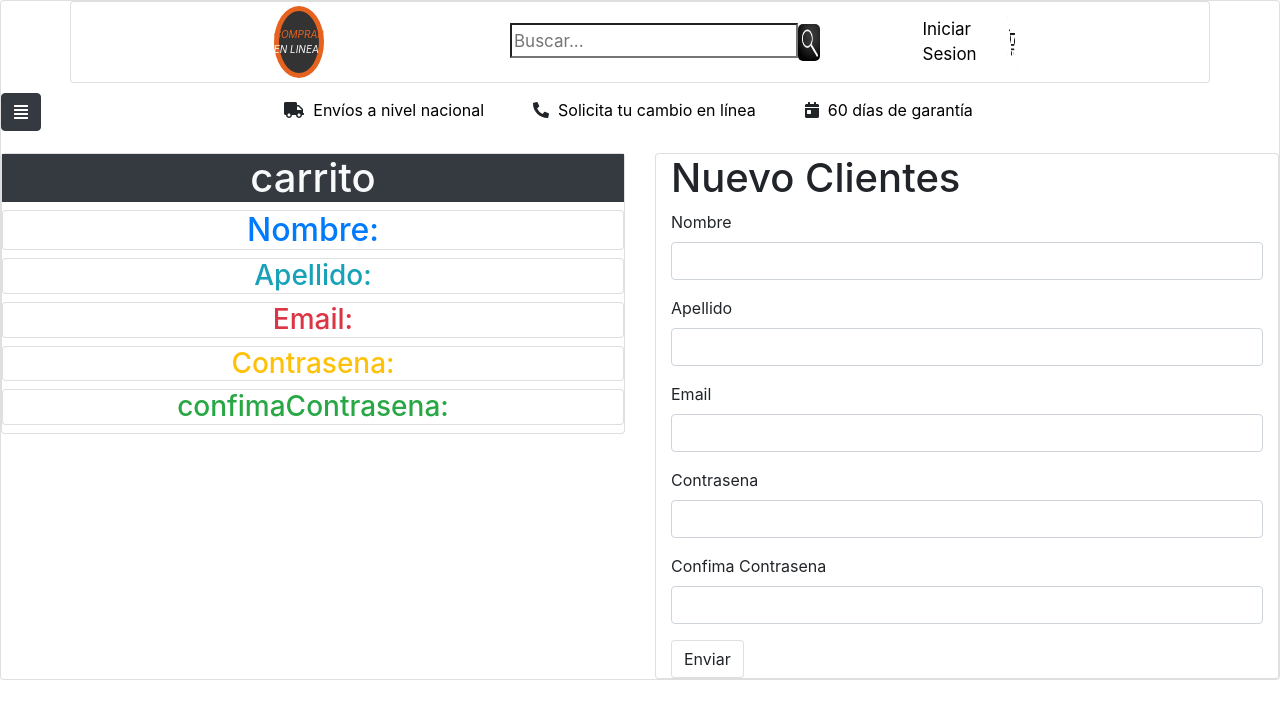
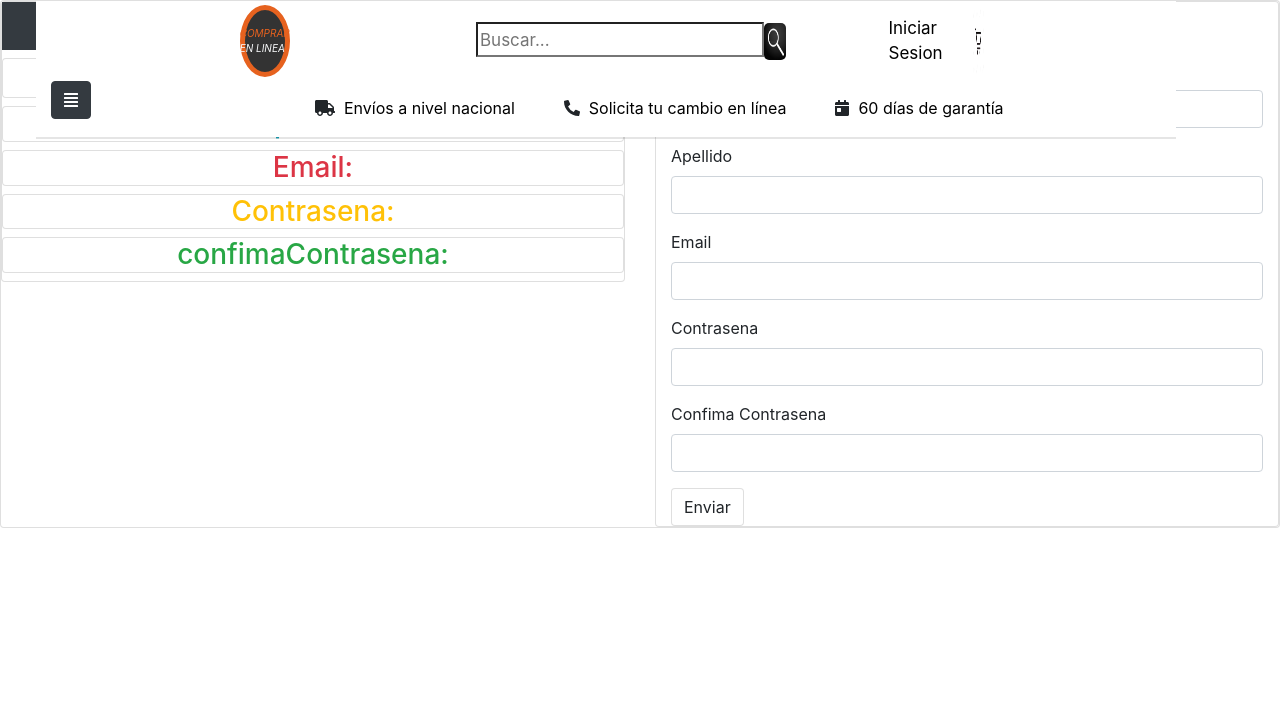
Before and after one commit to torco34/paginalinea, a React (Create React App) app: page /bages in a window 1280 px wide. Shown: the top 718 px of the page. Built offline with nearby package versions, Linux system fonts and the light colour scheme; a web font is replaced by a local one.

Commit message:
Ordenado

```diff
--- a/src/assets/estyle/Header.css
+++ b/src/assets/estyle/Header.css
@@ -1,70 +1,26 @@
 .cajaPadre {
 	position: fixed;
 	z-index: 99999;
-	margin-top: 10px;
+	box-shadow: 0px 2px 0px 0px rgba(0, 0, 0, 0.1);
+	width: 100%;
+	background: #fff;
+	margin-left: 35px;
+	height: 17vh;
+	/*display: none;*/
 }
 
-.cajaPadre button {
+.botones {
 	position: fixed;
 	z-index: 99999;
-	margin-left: 2%;
-}
-.lista_navbar {
-	position: absolute;
-	box-shadow: 2px 2px 2px 1px rgba(0, 0, 0, 0.2);
-	top: 0px;
-	width: 100%;
-	height: 100vh;
-	right: 20px;
-	display: grid;
-	justify-content: center;
-	background: #fff;
-
-	display: none;
-}
-.lista_navbar ul {
-	position: relative;
-	top: 90px;
-	list-style: none;
+	/*border: solid 1px red;*/
+	/*top: 0px;*/
 }
 
-.lista_navbar ul li {
-	position: relative;
-	margin: 10px;
-	height: 45px;
-	width: 120px;
-	text-decoration: none;
-	border-radius: 5px;
-}
-
-.lista_navbar ul li a {
-	text-decoration: none;
-	color: #333333;
-	height: 45px;
-	width: 118px;
-	display: grid;
-	justify-content: center;
-	align-items: center;
-	border-radius: 5px;
-}
-.lista_navbar ul li a.active {
-	background: #e6621f;
-	color: #fff;
-}
-
-.lista_navbar ul li a:hover {
-	background: #e6621f;
-	color: #fff;
-}
 /*lista de informacion*/
-
-.listaDeInfomacion {
-	position: relative;
-	left: 16%;
-}
 
 .listaDeInfomacion ul {
 	display: flex;
+	/*border: solid 3px green;*/
 }
 
 .listaDeInfomacion ul li {
@@ -72,10 +28,12 @@
 	list-style: none;
 	margin: 15px;
 	padding-left: 19px;
+	/*border: solid 3px blue;*/
 }
 .listaDeInfomacion ul li a {
 	text-decoration: none;
 	list-style: none;
 	color: #000;
 	padding-left: 9px;
+	/*border: solid 3px green;*/
 }
--- a/src/assets/estyle/components/Home.css
+++ b/src/assets/estyle/components/Home.css
@@ -2,15 +2,16 @@
 	width: 100%;
 	height: 80vh;
 	padding-top: 30px;
-	margin-top: -20px;
+	margin-top: 120px;
 	background: #ededee;
+	margin-left: 35px;
+	/*border: solid 1px red;*/
 }
 .secionCuerpo img {
 	display: grid;
 	justify-content: center;
 	height: 300px;
 	width: 90%;
-	margin-left: 16px;
 }
 
 .secionCuerpo a {
--- a/src/assets/Navbar.css
+++ b/src/assets/estyle/components/LogoBuscaCarriSesi.css
@@ -2,10 +2,8 @@
 	display: flex;
 	justify-content: center;
 	align-items: center;
-	padding: 10px;
 	height: 10vh;
 	font-size: 17px;
-	padding: 40px;
 }
 .parrafo_logo {
 	background: #333;
--- /dev/null
+++ b/src/assets/estyle/components/Menu.css
@@ -0,0 +1,47 @@
+.lista_navbar {
+	position: flex;
+	box-shadow: 2px 2px 2px 1px rgba(0, 0, 0, 0.2);
+	top: -1.6rem;
+	width: 100%;
+	height: 100vh;
+	z-index: 99999;
+	margin-right: 20px;
+	display: grid;
+	justify-content: center;
+	background: #fff;
+	display: none;
+}
+.lista_navbar ul {
+	position: relative;
+	top: 90px;
+	list-style: none;
+}
+
+.lista_navbar ul li {
+	position: relative;
+	margin: 10px;
+	height: 45px;
+	width: 120px;
+	text-decoration: none;
+	border-radius: 5px;
+}
+
+.lista_navbar ul li a {
+	text-decoration: none;
+	color: #333333;
+	height: 45px;
+	width: 118px;
+	display: grid;
+	justify-content: center;
+	align-items: center;
+	border-radius: 5px;
+}
+.lista_navbar ul li a.active {
+	background: #e6621f;
+	color: #fff;
+}
+
+.lista_navbar ul li a:hover {
+	background: #e6621f;
+	color: #fff;
+}
--- a/src/components/Header.jsx
+++ b/src/components/Header.jsx
@@ -1,5 +1,6 @@
 import React from "react";
-import Navbar from "./Navbar";
+import LogoBuscaCarriSesi from "./LogoBuscaCarriSesi";
+import Menu from "./Menu";
 import { Link } from "react-router-dom";
 import "../assets/estyle/Header.css";
 import { FontAwesomeIcon } from "@fortawesome/react-fontawesome";
@@ -10,55 +11,21 @@ import { faCalendarDay } from "@fortawesome/free-solid-svg-icons";
 
 const Header = () => {
 	return (
-		<div className="">
-			<Navbar
-				comprar="COMPRAR "
-				linea="EN LINEA"
-				formulario="Iniciar Sesion"
+		<div className=" container  cajaPadre ">
+			<LogoBuscaCarriSesi
+				logoPart1="COMPRAR "
+				logoPart2="EN LINEA"
+				sesion="Iniciar Sesion"
 			/>
-			<div className="">
-				<div className="row  ">
-					<div className="col-md-2  cajaPadre">
-						<Link to="/Bages/new" className="btn btn-dark ">
+
+			<div className="  ">
+				<div className="row">
+					<div className="col-md-2   ">
+						<Link to="/Bages/new" className="btn btn-dark botones ">
 							<FontAwesomeIcon icon={faAlignJustify} />
 						</Link>
-						{/*	<div>
+					</div>
 
-							<button className="btn btn-dark  ">
-
-							</button>
-						</div>*/}
-						<div className="lista_navbar">
-							<ul>
-								<li>
-									<a className="active " href="/">
-										Home
-									</a>
-								</li>
-								<li>
-									<a className="" href="/">
-										Blusas
-									</a>
-								</li>
-								<li>
-									<a className="" href="/">
-										Vestido
-									</a>
-								</li>
-								<li>
-									<a className=" " href="/">
-										Zapatos
-									</a>
-								</li>
-								<li>
-									<a href="/">Camiza</a>
-								</li>
-								<li>
-									<a href="/">Bolsos</a>
-								</li>
-							</ul>
-						</div>
-					</div>
 					<div className="col-md-10  listaDeInfomacion">
 						<ul>
 							<li>
@@ -77,6 +44,7 @@ const Header = () => {
 					</div>
 				</div>
 			</div>
+			<Menu />
 		</div>
 	);
 };
--- /dev/null
+++ b/src/components/LogoBuscaCarriSesi.jsx
@@ -0,0 +1,45 @@
+import React from "react";
+
+import "../assets/estyle/components/LogoBuscaCarriSesi.css";
+import lupa from "../assets/img/lupa.jpg";
+import carrito from "../assets/img/carritos.png";
+class LogoBuscaCarriSesi extends React.Component {
+	render() {
+		return (
+			<div className="container  componente_navbar">
+				<div className="row">
+					<div className="col-md-2 ">
+						<span className="parrafo_logo ">
+							<em className="mt-3">
+								{this.props.logoPart1}
+								<p className="text-light ">
+									{this.props.logoPart2}
+								</p>
+							</em>
+						</span>
+					</div>
+					<div className="col-md-8 imagenLupaInput ">
+						<form className="">
+							<input
+								type="search"
+								className=""
+								placeholder="Buscar..."
+							/>
+							<img src={lupa} alt="" />
+						</form>
+					</div>
+					<div className="col-md-2  sectionHref">
+						<a href="/">{this.props.sesion}</a>
+						<div className="carrito">
+							<a href="/">
+								<img src={carrito} alt=" carito" />
+							</a>
+						</div>
+					</div>
+				</div>
+			</div>
+		);
+	}
+}
+
+export default LogoBuscaCarriSesi;
--- /dev/null
+++ b/src/components/Menu.jsx
@@ -0,0 +1,45 @@
+import React from "react";
+import "../assets/estyle/components/Menu.css";
+
+class Menu extends React.Component {
+	render() {
+		return (
+			<div className="">
+				<div className="row">
+					<div className="col-md-3 lista_navbar">
+						<ul>
+							<li>
+								<a className="active " href="/">
+									este es haderHome
+								</a>
+							</li>
+							<li>
+								<a className="" href="/">
+									Blusas
+								</a>
+							</li>
+							<li>
+								<a className="" href="/">
+									Vestido
+								</a>
+							</li>
+							<li>
+								<a className=" " href="/">
+									Zapatos
+								</a>
+							</li>
+							<li>
+								<a href="/">Camiza</a>
+							</li>
+							<li>
+								<a href="/">Bolsos</a>
+							</li>
+						</ul>
+					</div>
+				</div>
+			</div>
+		);
+	}
+}
+
+export default Menu;
```
Also changed, not shown: src/components/Evento.jsx (deleted, +0 -19 lines), src/components/ListaNavbar.jsx (deleted, +0 -25 lines).
